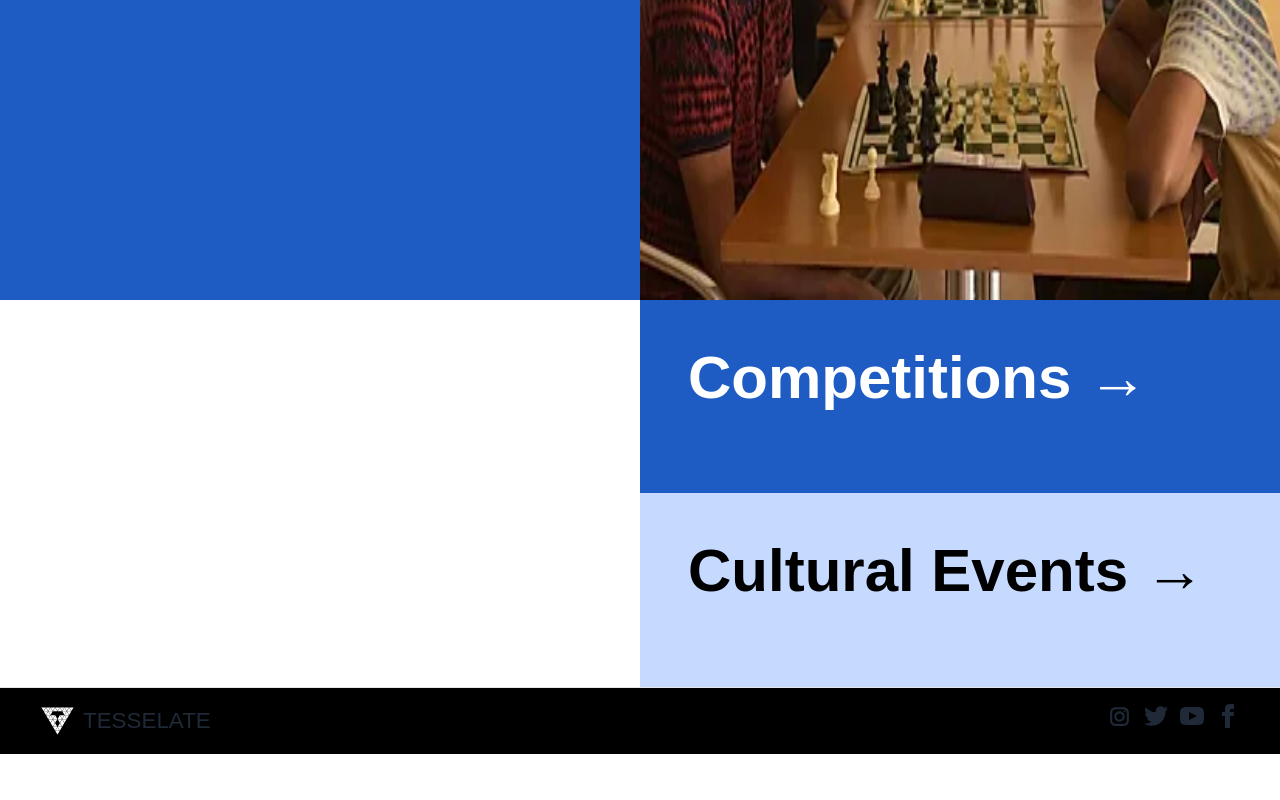
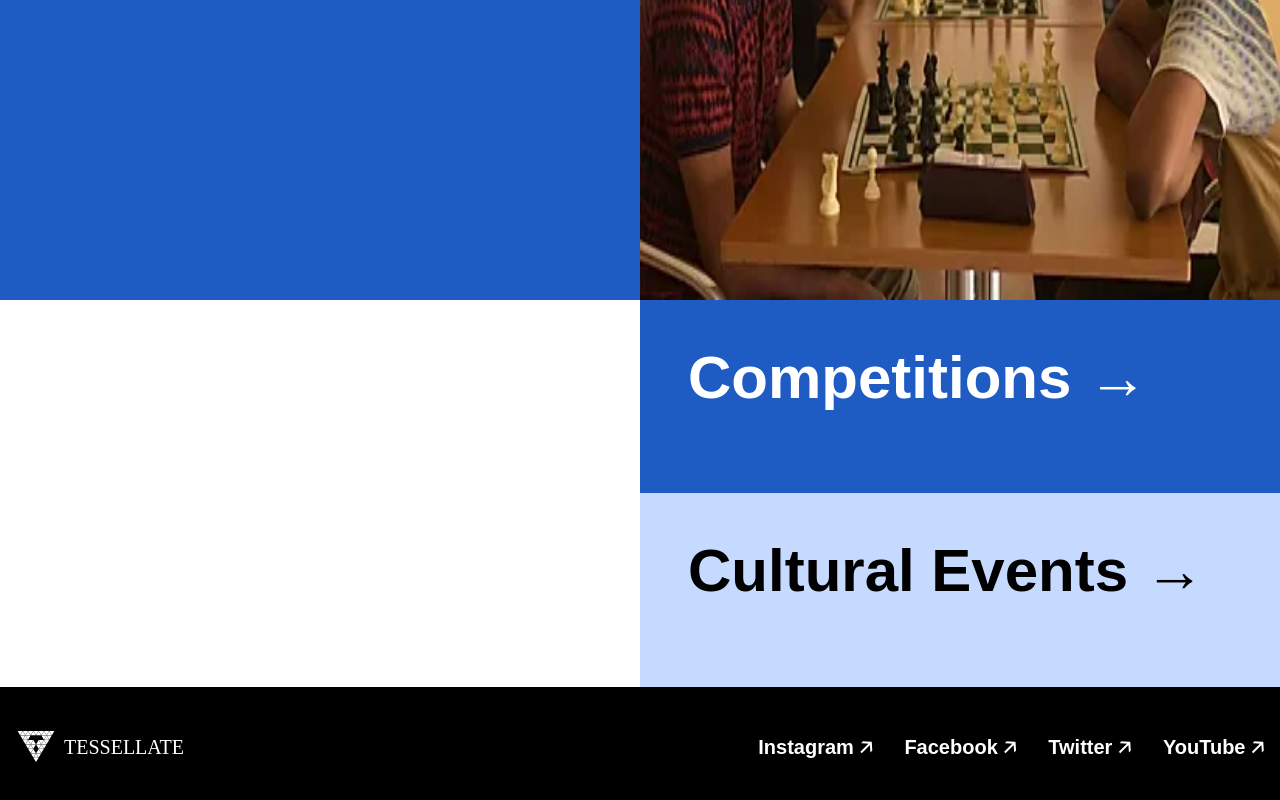
Before and after one commit to Tessellate-CMI/tessellate-frontend, a SvelteKit app: page / in a window 1280 px wide. Shown: the part 1321-2121 px from the top of the page. Before the commit the page ends 2075 px from the top, so only its background shows below. Built offline with nearby package versions, Linux system fonts and the light colour scheme; a web font is replaced by a local one.

Commit message:
feat(footer): changed footer to fit theme
Changed the footer to fit the theme, design provided by design team (aleem)

```diff
--- a/src/routes/(app)/Footer.svelte
+++ b/src/routes/(app)/Footer.svelte
@@ -1,59 +1,35 @@
-<footer class="footer border-t border-base-300  px-10 py-4 text-base-content bg-black">
-    <div class="grid-flow-col items-center justify-self-center sm:justify-self-start">
-        <img src="svgs/tessellate_logo_white.svg" alt="Tessellate Logo" style="width: 35px" />
-        <p style="font-size: 1.4rem">TESSELATE</p>
-    </div>
-    <div class="justify-self-center sm:justify-self-end">
-        <div class="grid grid-flow-col gap-3">
-            <a href="https://www.instagram.com/tessellate_cmi">
-                <svg
-                    xmlns="http://www.w3.org/2000/svg"
-                    width="25"
-                    height="25"
-                    viewBox="0 0 24 24"
-                    class="fill-current"
-                >
-                    <path
-                        d="M 8 3 C 5.243 3 3 5.243 3 8 L 3 16 C 3 18.757 5.243 21 8 21 L 16 21 C 18.757 21 21 18.757 21 16 L 21 8 C 21 5.243 18.757 3 16 3 L 8 3 z M 8 5 L 16 5 C 17.654 5 19 6.346 19 8 L 19 16 C 19 17.654 17.654 19 16 19 L 8 19 C 6.346 19 5 17.654 5 16 L 5 8 C 5 6.346 6.346 5 8 5 z M 17 6 A 1 1 0 0 0 16 7 A 1 1 0 0 0 17 8 A 1 1 0 0 0 18 7 A 1 1 0 0 0 17 6 z M 12 7 C 9.243 7 7 9.243 7 12 C 7 14.757 9.243 17 12 17 C 14.757 17 17 14.757 17 12 C 17 9.243 14.757 7 12 7 z M 12 9 C 13.654 9 15 10.346 15 12 C 15 13.654 13.654 15 12 15 C 10.346 15 9 13.654 9 12 C 9 10.346 10.346 9 12 9 z"
-                    ></path>
-                </svg>
-            </a>
-            <a href="https://twitter.com/cmitessellate"
-                ><svg
-                    xmlns="http://www.w3.org/2000/svg"
-                    width="24"
-                    height="24"
-                    viewBox="0 0 24 24"
-                    class="fill-current"
-                    ><path
-                        d="M24 4.557c-.883.392-1.832.656-2.828.775 1.017-.609 1.798-1.574 2.165-2.724-.951.564-2.005.974-3.127 1.195-.897-.957-2.178-1.555-3.594-1.555-3.179 0-5.515 2.966-4.797 6.045-4.091-.205-7.719-2.165-10.148-5.144-1.29 2.213-.669 5.108 1.523 6.574-.806-.026-1.566-.247-2.229-.616-.054 2.281 1.581 4.415 3.949 4.89-.693.188-1.452.232-2.224.084.626 1.956 2.444 3.379 4.6 3.419-2.07 1.623-4.678 2.348-7.29 2.04 2.179 1.397 4.768 2.212 7.548 2.212 9.142 0 14.307-7.721 13.995-14.646.962-.695 1.797-1.562 2.457-2.549z"
-                    ></path></svg
-                ></a
-            >
-            <a href="https://www.youtube.com/TessellateCMI"
-                ><svg
-                    xmlns="http://www.w3.org/2000/svg"
-                    width="24"
-                    height="24"
-                    viewBox="0 0 24 24"
-                    class="fill-current"
-                    ><path
-                        d="M19.615 3.184c-3.604-.246-11.631-.245-15.23 0-3.897.266-4.356 2.62-4.385 8.816.029 6.185.484 8.549 4.385 8.816 3.6.245 11.626.246 15.23 0 3.897-.266 4.356-2.62 4.385-8.816-.029-6.185-.484-8.549-4.385-8.816zm-10.615 12.816v-8l8 3.993-8 4.007z"
-                    ></path></svg
-                ></a
-            >
-            <a href="https://www.facebook.com/CMITessellate"
-                ><svg
-                    xmlns="http://www.w3.org/2000/svg"
-                    width="24"
-                    height="24"
-                    viewBox="0 0 24 24"
-                    class="fill-current"
-                    ><path
-                        d="M9 8h-3v4h3v12h5v-12h3.642l.358-4h-4v-1.667c0-.955.192-1.333 1.115-1.333h2.885v-5h-3.808c-3.596 0-5.192 1.583-5.192 4.615v3.385z"
-                    ></path></svg
-                ></a
-            >
-        </div>
-    </div>
+<footer class="footer items-center bg-black px-4 py-10 text-white">
+    <aside class="grid-flow-col items-center">
+        <img src="svgs/tessellate_logo_white.svg" alt="Tessellate Logo" style="width: 40px" />
+        <p class="font-display text-xl">TESSELLATE</p>
+    </aside>
+    <nav class="flex flex-col sm:flex-row sm:gap-8 md:place-self-center md:justify-self-end">
+        <a
+            href="https://www.instagram.com/tessellate_cmi"
+            class="text-xl font-bold hover:underline hover:underline-offset-2"
+        >
+            Instagram &#129125;</a
+        >
+        <a
+            href="https://www.facebook.com/CMITessellate"
+            class="text-xl font-bold hover:underline hover:underline-offset-2"
+        >
+            Facebook &#129125;</a
+        >
+        <a
+            href="https://twitter.com/cmitessellate"
+            class="text-xl font-bold hover:underline hover:underline-offset-2"
+        >
+            Twitter &#129125;</a
+        >
+        <a
+            href="https://www.youtube.com/TessellateCMI"
+            class="text-xl font-bold hover:underline hover:underline-offset-2"
+        >
+            YouTube &#129125;</a
+        >
+    </nav>
+    <!-- <a href="." class="text-slate-400"
+        >Subscribe to the Tessellate newsletter to keep up with updates</a
+    > -->
 </footer>
```
